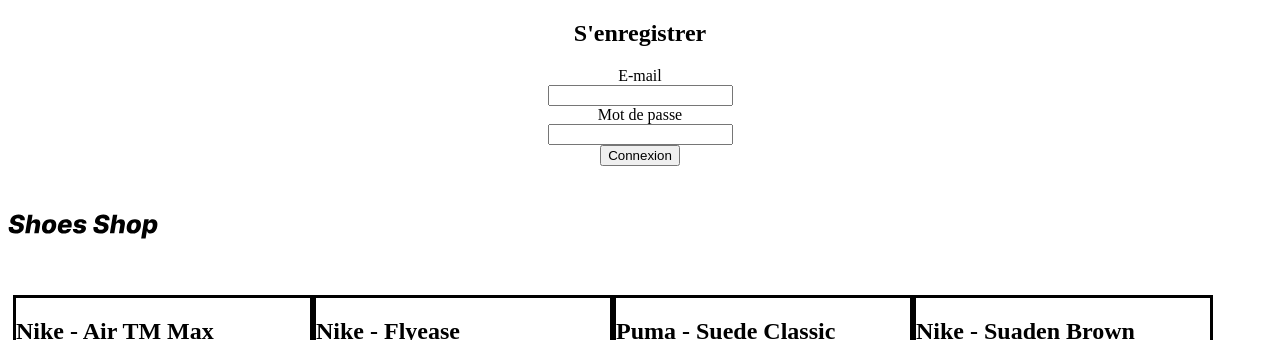
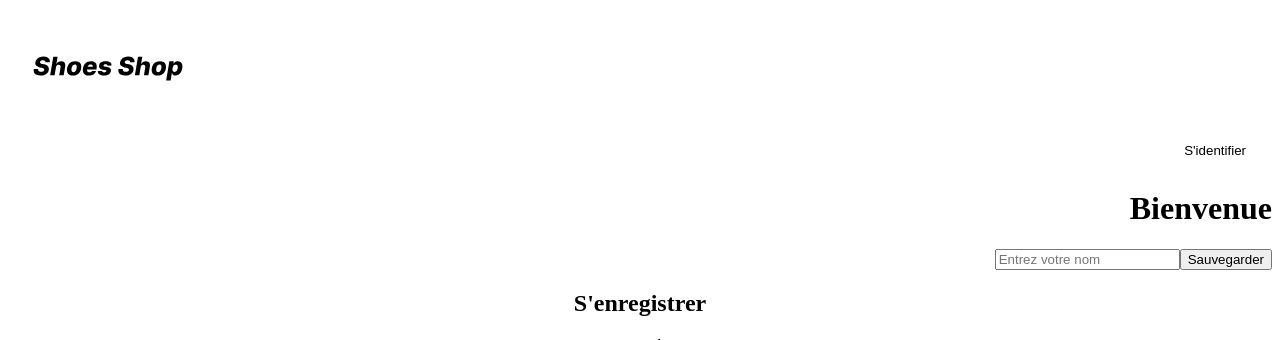
Before and after one commit to oum4512/projet_shoes, a React (Vite) app: page / in a window 1280 px wide. Shown: the top 340 px of the page. Built offline with nearby package versions, Linux system fonts and the light colour scheme.

Commit message:
add logo and search bar

```diff
--- a/src/App.jsx
+++ b/src/App.jsx
@@ -1,20 +1,52 @@
-import ListeShoes from "./components/listeShoes.jsx";
-import Login from "./components/login";
-import LogosWeb from "./components/logosWeb.jsx";
-import Home from "./components/Home.jsx";
-import Home2 from "./components/Home2.jsx";
+// src/App.js
+import React, { useState, useEffect } from 'react';
+import ListeShoes from "./components/ListeShoes";
+import Login from "./components/Login";
+import LogosWeb from "./components/LogosWeb";
+import Home from "./components/Home";
+import Home2 from "./components/Home2";
+import ButtonRegister from "./components/ButtonRegister";
+
 const App = () => {
+  const [username, setUsername] = useState('');
+
+  useEffect(() => {
+    // Récupérer la donnée depuis localStorage lors du chargement du composant
+    const savedUsername = localStorage.getItem('username');
+    if (savedUsername) {
+      setUsername(savedUsername);
+    }
+  }, []);
+
+  const handleChange = (e) => {
+    setUsername(e.target.value);
+  };
+
+  const handleSave = () => {
+    // Stocker la donnée dans localStorage
+    localStorage.setItem('username', username);
+  };
+
   return (
     <>
-    <div>
-      <Login />
-     <LogosWeb/>
-     <ListeShoes/>
-     <Home/>
-     <Home2/>
+      <LogosWeb /> <ButtonRegister />
+      <div class="storage">
+      <h1>Bienvenue</h1>
+        <input
+          type="text"
+          value={username}
+          onChange={handleChange}
+          placeholder="Entrez votre nom"
+        />
+        <button onClick={handleSave}>Sauvegarder</button>
+      </div>
+        <Login />
 
-      {/*<img src="/logo.jpg" alt="LogoWeb"></img> permet de comment une ligne en react*/}
-    </div>
+
+        <ListeShoes />
+        <Home />
+        <Home2 />
+
     </>
   );
 };
--- /dev/null
+++ b/src/components/ButtonRegister.jsx
@@ -0,0 +1,30 @@
+// src/components/ButtonRegister.js
+import React from 'react';
+import {Link} from "react-router-dom"
+
+const ButtonRegister = ({ onClick }) => {
+  return (
+    <div class="bouton">
+    <button onClick={onClick} style={styles.button}>
+      S'identifier
+    </button>
+    </div>
+  );
+};
+
+
+
+const styles = {
+  button: {
+    backgroundColor: 'white', // couleur de fond
+    border: 'none', // pas de bordure
+    padding: '10px 25px', // espacement interne
+    textAlign: 'center', // alignement du texte
+    textDecoration: 'none', // pas de soulignement
+    display: 'inline-block', // affichage en ligne
+    cursor: 'pointer', // curseur en forme de main
+    borderRadius: '4px', // coins arrondis
+  },
+};
+
+export default ButtonRegister;
--- a/src/components/Home.jsx
+++ b/src/components/Home.jsx
@@ -6,7 +6,7 @@ const Home = () => {
       <h1>Bienvenue à la page d'accueil</h1>
       <p>Cliquez sur un produit pour voir plus de détails :</p>
 
-       <p><Link to={"Home"}>Route vers la page home</Link></p>
+       <p><Link to={"/"}>Route vers l'accueil</Link></p>
 
     </div>
   )
--- a/src/components/Home2.jsx
+++ b/src/components/Home2.jsx
@@ -4,8 +4,8 @@ import {Link}  from 'react-router-dom'
 const Home2 = () => {
   return (
     <div>
-      <h1>Route 1 home</h1>
-      <p><Link to={"home"}>Route vers home2</Link></p>
+      <h1>Route 1 home1</h1>
+      <p><Link to={"home2"}>Route vers home2</Link></p>
     </div>
   )
 }
--- a/src/components/logosWeb.jsx
+++ b/src/components/logosWeb.jsx
@@ -2,7 +2,7 @@ import React from 'react'
 
 const logosWeb = () => {
   return (
-    <div id="img">
+    <div id="imagelogo">
       <img src="/ShoesShop.svg" style={{ width: '150px', height: '120px' }}/>
     </div>
   )
--- a/src/components/navbar.jsx
+++ b/src/components/navbar.jsx
@@ -1,11 +1,13 @@
 import React from 'react';
 import LogosWeb from "./logosWeb.jsx";
 import Navbarlinks from './navbarlinks';
+import Login from "./login.jsx";
 const navbar = () => {
   return (
     <div id="navbar">
      <LogosWeb/>
      <Navbarlinks/>
+     <Login/>
     </div>
   )
 }
--- a/src/components/register.jsx
+++ b/src/components/register.jsx
@@ -3,7 +3,7 @@ import React from 'react'
 const register = () => {
   return (
     <div>
-      <div>Register</div>
+     <p><Link to={"/register"}>Route vers la page s'enregistrer</Link></p>
     </div>
   )
 }
--- a/src/index.css
+++ b/src/index.css
@@ -1,11 +1,30 @@
+.storage{
+  text-align: right;
+}
+#imagelogo{
+  text-align: center;
+  width: 200px;
+  height: auto;
+  border-radius: 4px;
+
+
+}
 .product-grid {
    display: grid;
    grid-template-columns: 300px 300px 300px 300px;
    margin: 5px;
 }
 
+.bouton{
+  background-color: white;
+  font-size: 16px;
+  padding: 1px;
+  text-align: right;
 
+
+}
 
 .text-center {
   text-align: center;
+
 }
```
Also changed, not shown: src/main.jsx (+18 -12 lines).
